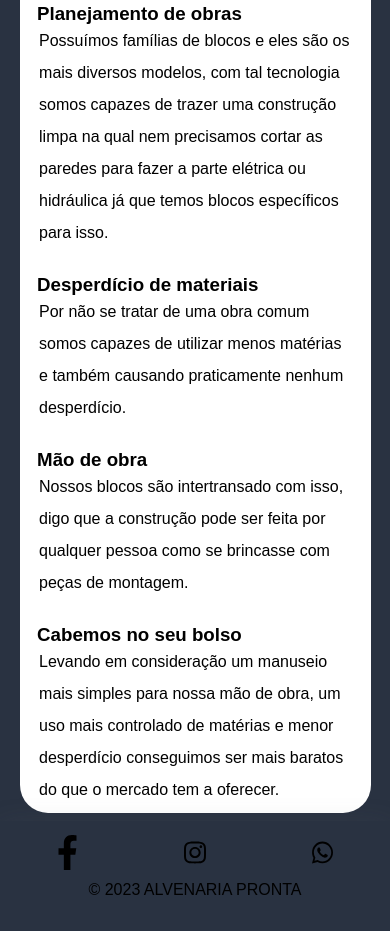
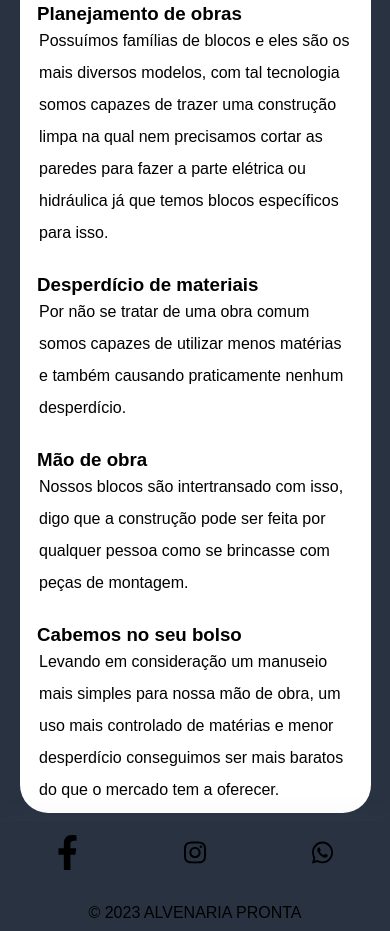
Before and after one commit to kaique100/Alvenaria-Pronta, a plain HTML site: page index.html in a window 390 px wide. Shown: the part 2029-2960 px from the top of the page. Drawn offline with Linux system fonts and the light colour scheme; a script that the page names is missing.

Commit message:
fazendo alguns ajustes no rodape de novo

```diff
--- a/css/estilo.css
+++ b/css/estilo.css
@@ -280,6 +280,11 @@ a{
 
   }
 
+  .rodape ul {
+    padding: 2% 0 9% 0;
+
+  }
+
   .rodape{
     padding: 2% 34px 4px 34px;
   }
```
